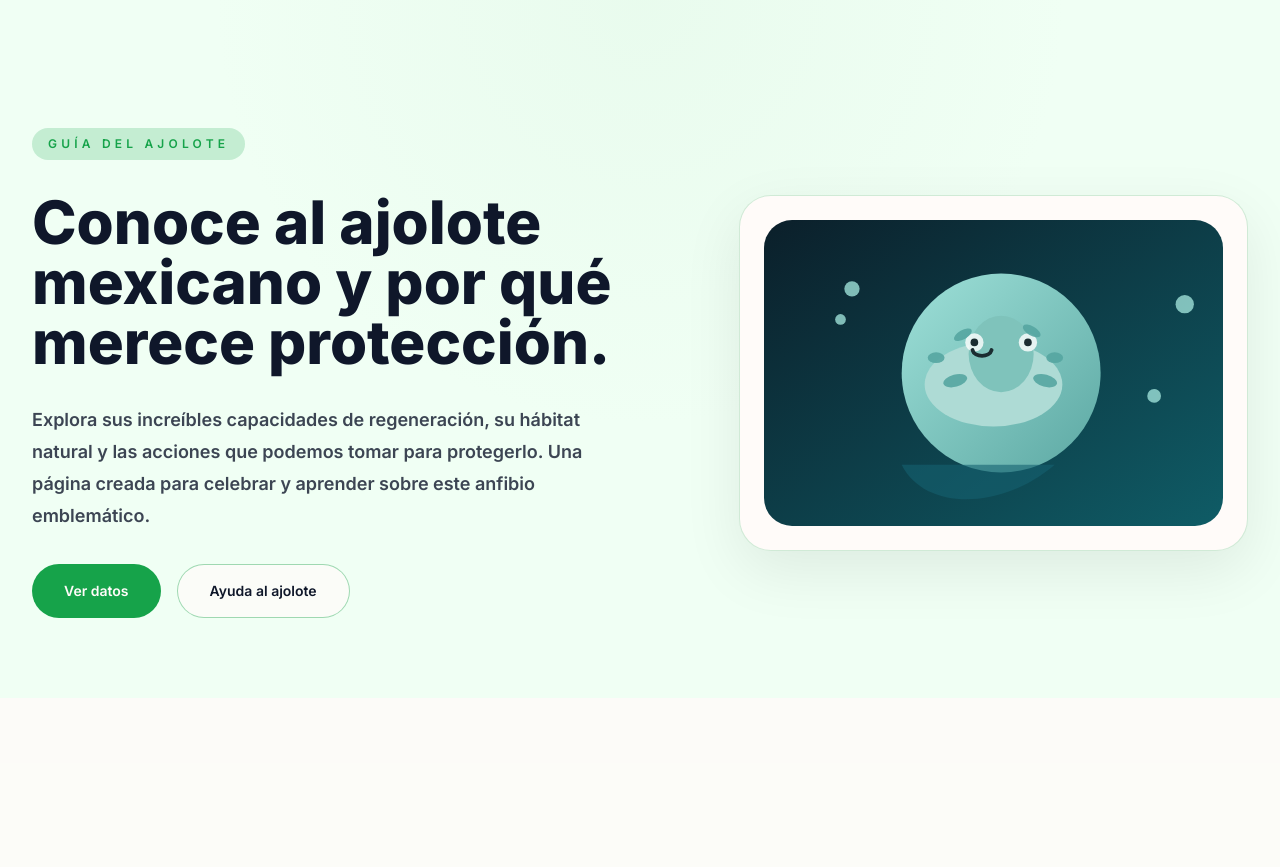
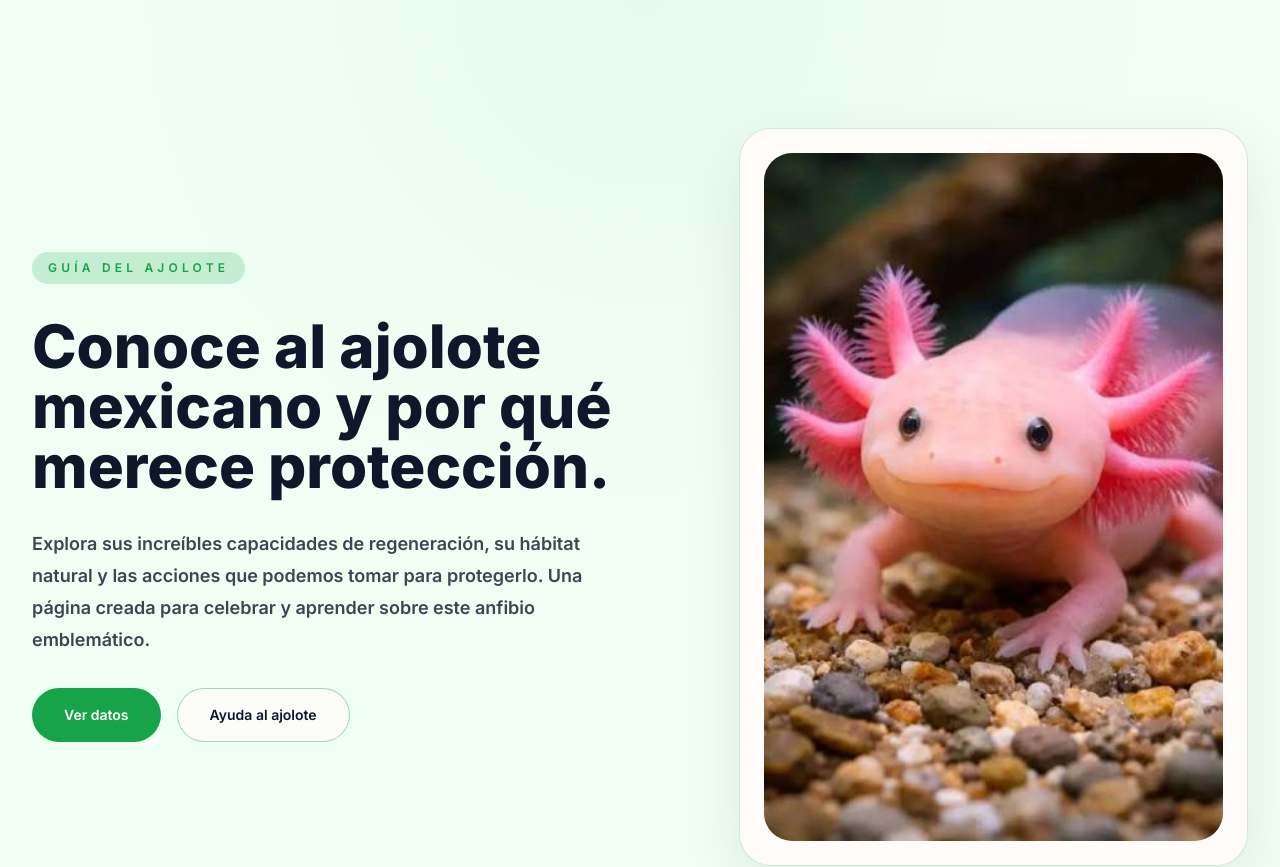
Before and after one commit to mariana76-gb/paginaahorasi, a React (Vite) app in the folder client/: page / in a window 1280 px wide. Shown: the top 867 px of the page. Built offline with nearby package versions, Linux system fonts and the light colour scheme.

Commit message:
Replace hero illustration with user-provided image

```diff
--- a/client/src/pages/HomePage.jsx
+++ b/client/src/pages/HomePage.jsx
@@ -133,7 +133,7 @@ function HomePage() {
           </div>
 
           <div className="mx-auto w-full max-w-2xl rounded-[2rem] border border-pastelGreen/20 bg-pastelWhite p-4 shadow-soft backdrop-blur-xl lg:p-6">
-            <img src="/images/ajolote-hero.svg" alt="Ilustración de ajolote" className="h-full w-full rounded-[1.75rem] object-cover" />
+            <img src="/images/ajolote-hero-real.jpg" alt="Ilustración de ajolote" className="h-full w-full rounded-[1.75rem] object-cover" />
           </div>
         </div>
       </section>
```
Also changed, not shown: client/public/images/ajolote-hero-real.jpg (added).
